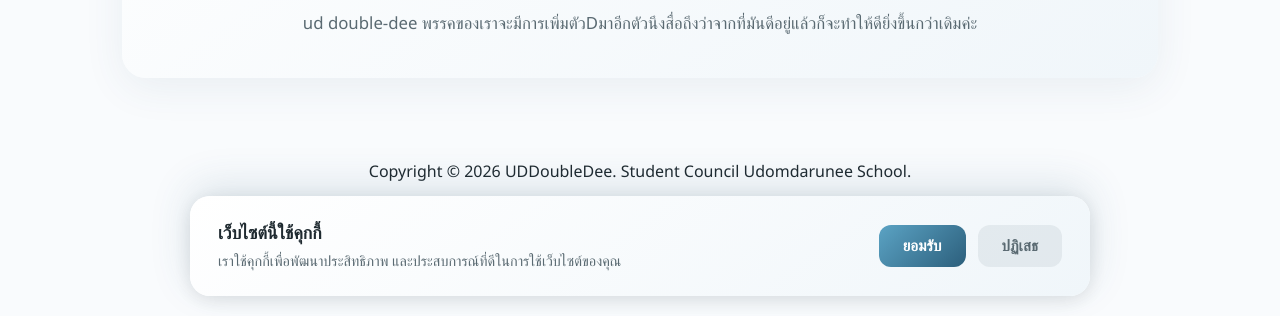
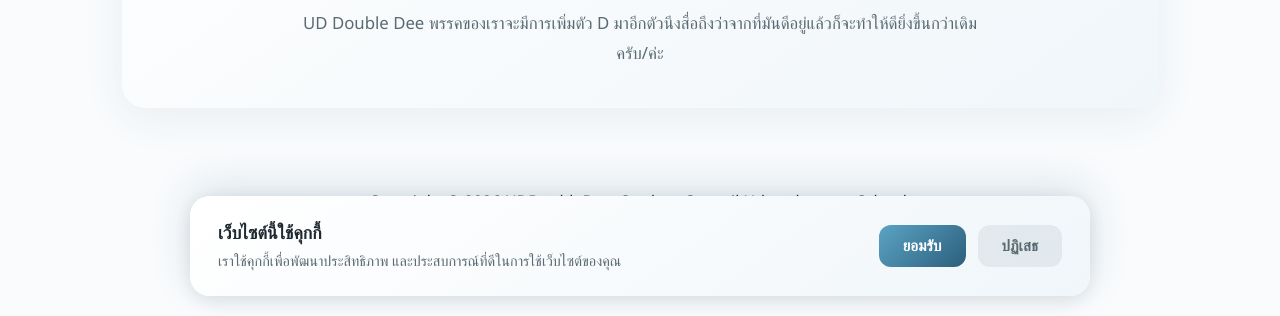
Before and after one commit to PUNteerased/UDDoubleDee, a plain HTML site: page index.html in a window 1280 px wide. Shown: the part 484-800 px from the top of the page. Drawn offline with Linux system fonts and the light colour scheme.

Commit message:
Update text in info section for clarity

```diff
--- a/index.html
+++ b/index.html
@@ -60,7 +60,7 @@
             <img src="image/logonobg.png" alt="โลโก้พรรค" />
           </div>
           <p class="info-section__text">
-            ud double-dee พรรคของเราจะมีการเพิ่มตัวDมาอีกตัวนึงสื่อถึงว่าจากที่มันดีอยู่แล้วก็จะทำให้ดียิ่งขึ้นกว่าเดิมค่ะ
+            UD Double Dee พรรคของเราจะมีการเพิ่มตัว D มาอีกตัวนึงสื่อถึงว่าจากที่มันดีอยู่แล้วก็จะทำให้ดียิ่งขึ้นกว่าเดิมครับ/ค่ะ
           </p>
         </div>
       </section>
```
